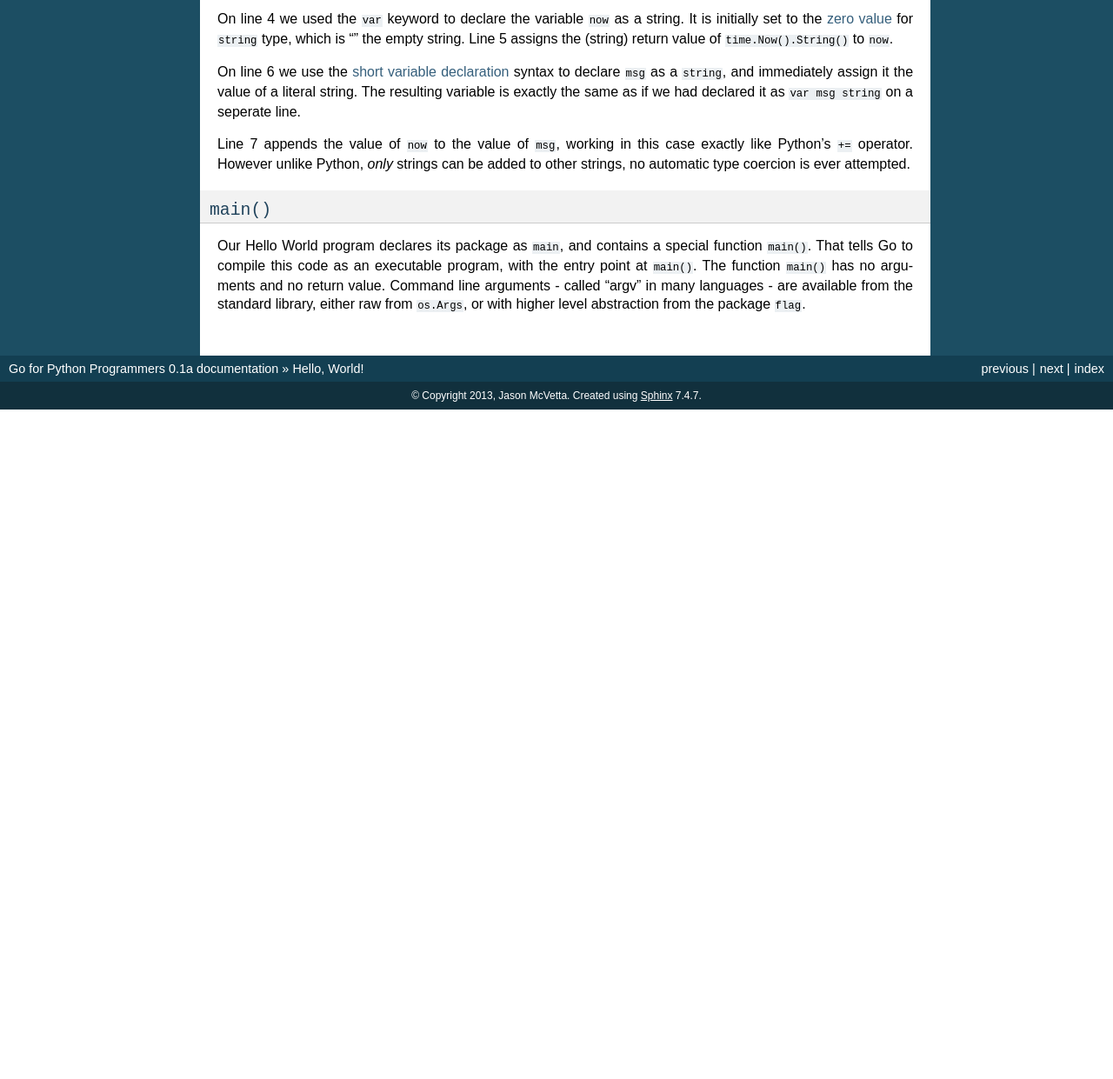
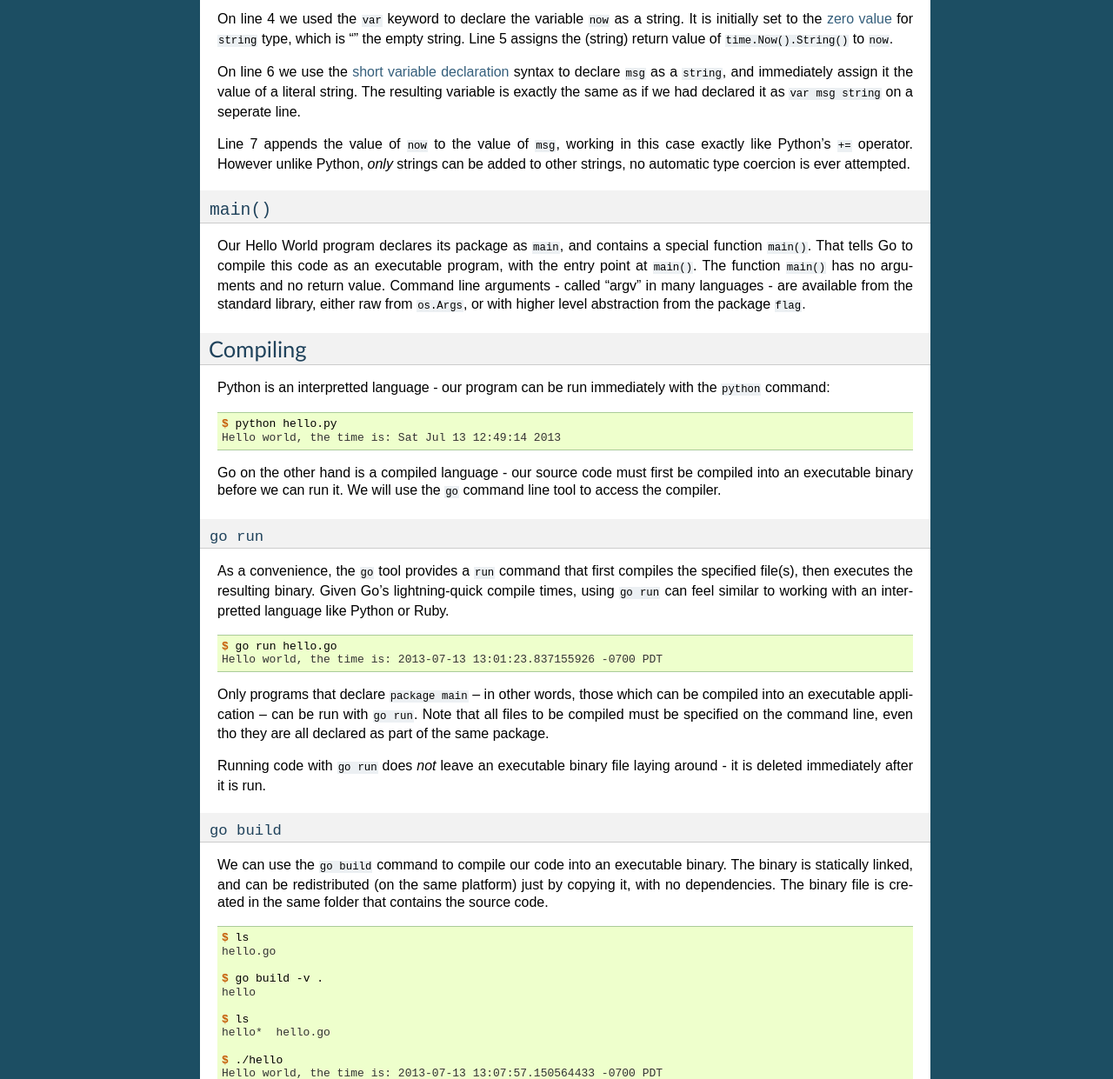
Before and after one commit to jmcvetta/golang-for-python-programmers, a Sphinx documentation site: the page built from source/hello.rst, in a window 1280 px wide and 1400 px high, scrolled down 2913 px, cut to the strip 159-1400 px from the top of the window. Shown: the whole strip at 87% size. Built offline with Sphinx 7.4.7, drawn with Linux system fonts in a browser that asks for light colours; before the commit the page ends 3543 px from its top, so only the background shows below that; some of the changed text lies outside the part shown.

Commit message:
Compiling section of Hello World chapter

```diff
--- a/source/hello.rst
+++ b/source/hello.rst
@@ -148,5 +148,88 @@ languages - are available from the standard library, either raw from
 ``os.Args``, or with higher level abstraction from the package ``flag``.
 
 
+Compiling
+=========
+
+Python is an interpretted language - our program can be run immediately with the
+``python`` command:
+
+.. code-block:: console
+
+   $ python hello.py
+   Hello world, the time is: Sat Jul 13 12:49:14 2013
+
+Go on the other hand is a compiled language - our source code must first be
+compiled into an executable binary before we can run it.  We will use the ``go``
+command line tool to access the compiler.
+
+``go run``
+----------
+
+As a convenience, the ``go`` tool provides a ``run`` command that first compiles
+the specified file(s), then executes the resulting binary.  Given Go's
+lightning-quick compile times, using ``go run`` can feel similar to working with
+an interpretted language like Python or Ruby.
+
+.. code-block:: console
+
+   $ go run hello.go
+   Hello world, the time is: 2013-07-13 13:01:23.837155926 -0700 PDT
+
+Only programs that declare ``package main`` -- in other words, those which can
+be compiled into an executable application -- can be run with ``go run``. Note
+that all files to be compiled must be specified on the command line, even tho
+they are all declared as part of the same package.
+
+Running code with ``go run`` does *not* leave an executable binary file laying
+around - it is deleted immediately after it is run.
+
+``go build``
+------------
+
+We can use the ``go build`` command to compile our code into an executable
+binary.  The binary is statically linked, and can be redistributed (on the same
+platform) just by copying it, with no dependencies.  The binary file is created
+in the same folder that contains the source code.
+
+.. code-block:: console
+
+   $ ls
+   hello.go
+
+   $ go build -v .
+   hello
+
+   $ ls
+   hello*  hello.go
+
+   $ ./hello
+   Hello world, the time is: 2013-07-13 13:07:57.150564433 -0700 PDT
+
+
+``go install``
+--------------
+
+The ``go install`` command works like ``go build``, except instead of putting
+the binary file in the source code folder, it puts installs it to
+``$GOPATH/bin``.  If ``$GOPATH/bin`` is on your ``$PATH``, your program will be
+available as a command after running ``go install``.
+
+.. code-block:: console
+
+   $ ls
+   hello.go
+
+   $ go install -v
+   hello
+
+   $ ls
+   hello.go
+
+   $ ls $GOPATH/bin
+   hello*
+
+
+
 .. _`zero value`: http://golang.org/ref/spec#The_zero_value
 .. _`short variable declaration`: http://golang.org/ref/spec#Short_variable_declarations
```
Also changed, not shown: other parts of source/hello.rst (+5 -5 lines), 2 other files.
